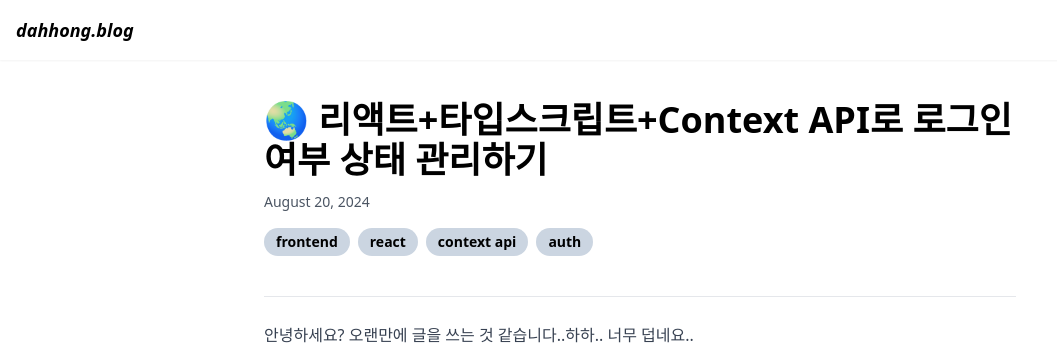
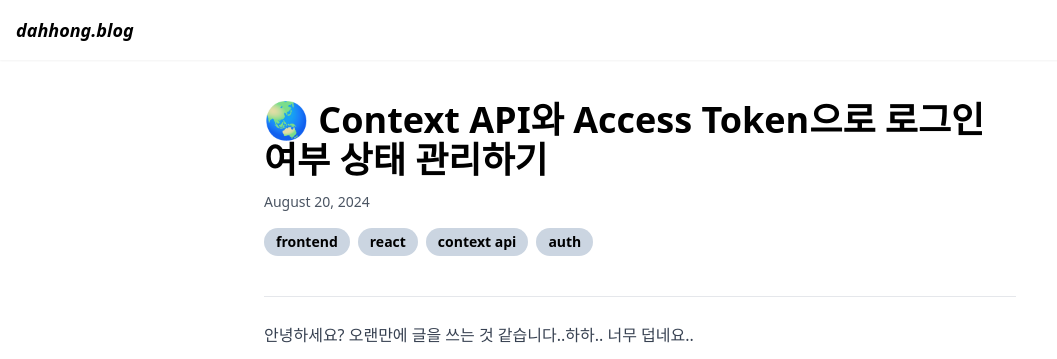
Before and after one commit to dahhongdu/TIL, a Gatsby site: page /contextapi-login/ in a window 1280 px wide. Shown: the top 359 px of the page, without its empty margins (0-1057 px from the left). Built offline with nearby package versions, Linux system fonts and the light colour scheme; Gatsby itself is replaced by a stand-in of ours; some packages are replaced by stand-ins of ours.

Commit message:
post edited

```diff
--- a/content/blog/contextapi-login/index.md
+++ b/content/blog/contextapi-login/index.md
@@ -1,5 +1,5 @@
 ---
-title: 🌏 리액트+타입스크립트+Context API로 로그인 여부 상태 관리하기
+title: 🌏 Context API와 Access Token으로 로그인 여부 상태 관리하기
 date: "2024-08-20T22:40:32.169Z"
 description: 그냥 전역으로 휘뚜루마뚜루 관리하면 되는거아냐?! 했다가 꽤나 삽질했습니다만 이런 제가 바보같은가요
 tags:
```
